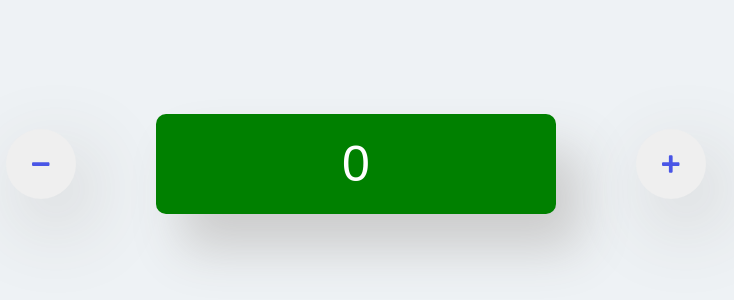
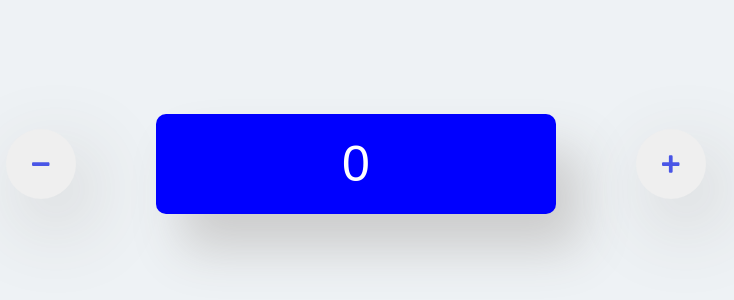
Before and after one commit to xiaohuan1234/react-router-redux-counter, a React (Create React App) app: page / in a window 1280 px wide. Shown: the part 236-536 px from the top of the page, without its empty margins (284-1018 px from the left). Built offline with nearby package versions, Linux system fonts and the light colour scheme.

Commit message:
merge card and control into one component chnanel so that it can be specified by color

```diff
--- a/src/App.js
+++ b/src/App.js
@@ -1,7 +1,6 @@
 import React, { Component } from 'react';// eslint-disable-line no-unused-vars
 import './App.css';
-import Card from './Card';
-import Control from './Control';
+import Channel from './Channel';
 class App extends Component {
   constructor(props) {
     super(props);
@@ -14,11 +13,9 @@ class App extends Component {
     return (
       <div className="App">
         <div className="header"></div>
-        <div className="main">
-          <Control controlDirection={"DECREMENT"} channel={"blue"} onClick={this.onClick}/>
-          <Card colorSelected="green" count={0} onType={()=>{console.log("typed");}}/>
-          <Control controlDirection={"INCREMENT"} channel={"blue"} onClick={this.onClick}/>
-        </div>
+
+         <Channel color="blue" onClick={this.onClick}/>
+
       </div>
     );
   }
--- /dev/null
+++ b/src/Channel.js
@@ -0,0 +1,13 @@
+import React, { Component } from 'react';// eslint-disable-line no-unused-vars
+import Card from './Card';
+import Control from './Control';
+
+const Channel = (props) => (
+    <div className="main">
+     <Control controlDirection={"DECREMENT"} channel={props.color} onClick={props.onClick}/>
+          <Card colorSelected={props.color} count={0} onType={()=>{console.log("typed");}}/>
+          <Control controlDirection={"INCREMENT"} channel={props.color} onClick={props.onClick}/>
+    </div>
+    );
+
+export default Channel;
```
